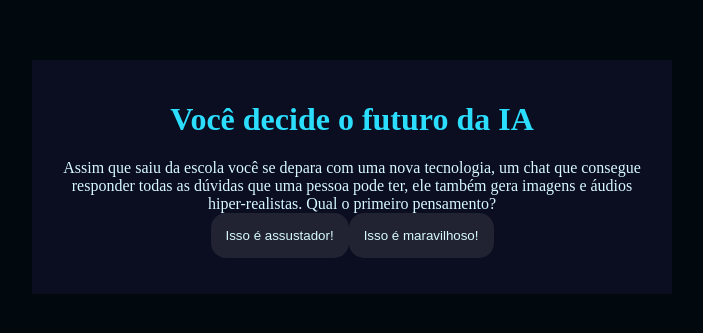
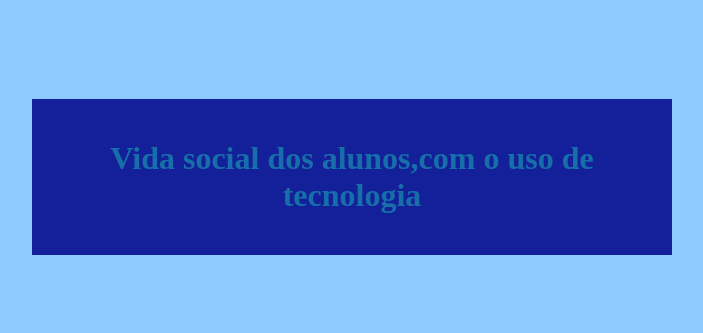
Before and after one commit to laryssacs/laryssa30.08, a plain HTML site: page index.html in a window 1280 px wide. Shown: the part 231-564 px from the top of the page, without its empty margins (288-991 px from the left). Drawn offline with Linux system fonts and the light colour scheme.

Commit message:
atualizada 06/09

```diff
--- a/index.html
+++ b/index.html
@@ -4,11 +4,11 @@
     <meta charset="UTF-8">
     <meta name="viewport" content="width=device-width, initial-scale=1.0">
     <link rel="stylesheet" href="style.css">
-    <title>Você decide o futuro da IA</title>
+    <title>Vida social dos alunos, com o uso de tecnologia</title>
 </head>
 <body>
     <div class="caixa-principal">
-        <h1>Você decide o futuro da IA</h1>
+        <h1>Vida social dos alunos,com o uso de tecnologia</h1>
         <div class="caixa-perguntas"></div>
         <div class="caixa-alternativas"></div>
         <div class="caixa-resultado">
--- a/script.js
+++ b/script.js
@@ -6,66 +6,70 @@ const textoResultado = document.querySelector(".texto-resultado");
 
 const perguntas = [
     {
-        enunciado: "Assim que saiu da escola você se depara com uma nova tecnologia, um chat que consegue responder todas as dúvidas que uma pessoa pode ter, ele também gera imagens e áudios hiper-realistas. Qual o primeiro pensamento?",
+        enunciado: "Como o uso das redes sociais influencia a maneira como os estudantes interagem com seus colegas?"
         alternativas: [
             {
-                texto: "Isso é assustador!",
+                texto: " Facilita a comunicação e o estabelecimento de amizades, permitindo interações mais frequentes e diversificada"
                 afirmacao: "No início ficou com medo do que essa tecnologia pode fazer. "
             },
             {
-                texto: "Isso é maravilhoso!",
+                texto: "Pode criar barreiras para interações presenciais, substituindo o tempo que poderia ser gasto em atividades sociais no mundo real"
+
                 afirmacao: "Quis saber como usar IA no seu dia a dia."
             }
         ]
     },
     {
-        enunciado: "Com a descoberta desta tecnologia, chamada Inteligência Artificial, uma professora de tecnologia da escola decidiu fazer uma sequência de aulas sobre esta tecnologia. No fim de uma aula ela pede que você escreva um trabalho sobre o uso de IA em sala de aula. Qual atitude você toma?",
+        enunciado: "Qual é o impacto dos aplicativos de mensagens instantâneas na dinâmica dos grupos de estudo?"
+
+
         alternativas: [
             {
-                texto: "Utiliza uma ferramenta de busca na internet que utiliza IA para que ela ajude a encontrar informações relevantes para o trabalho e explique numa linguagem que facilite o entendimento.",
+                texto: "Melhora a coordenação e o compartilhamento de informações, facilitando a colaboração e a resolução de dúvidas..",
                 afirmacao: "Conseguiu utilizar a IA para buscar informações úteis."
             },
             {
-                texto: "Escreve o trabalho com base nas conversas que teve com colegas, algumas pesquisas na internet e conhecimentos próprios sobre o tema.",
+                texto: "Pode levar a distrações e a conversas paralelas que afetam a produtividade e o foco do grupo.",
                 afirmacao: "Sentiu mais facilidade em utilizar seus próprios recursos para escrever seu trabalho."
             }
         ]
     },
     {
-        enunciado: "Após a elaboração do trabalho escrito, a professora realizou um debate entre a turma para entender como foi realizada a pesquisa e escrita. Nessa conversa também foi levantado um ponto muito importante: como a IA impacta o trabalho do futuro. Nesse debate, como você se posiciona?",
+        enunciado: "De que forma a tecnologia afeta o equilíbrio entre o tempo dedicado aos estudos e ao lazer para os estudantes?",
         alternativas: [
             {
-                texto: "Defende a ideia de que a IA pode criar novas oportunidades de emprego e melhorar habilidades humanas.",
+                texto: "Permite que os estudantes acessem recursos educacionais e de entretenimento simultaneamente, ajudando a gerenciar melhor o tempo.",
                 afirmacao: "Vem impulsionando a inovação na área de IA e luta para abrir novos caminhos profissionais com IA."
             },
             {
-                texto: "Me preocupo com as pessoas que perderão seus empregos para máquinas e defendem a importância de proteger os trabalhadores.",
+                texto: "Pode provocar procrastinação e reduzir o tempo efetivo de estudo, com maior envolvimento em atividades de lazer online."
+
                 afirmacao: "Sua preocupação com as pessoas motivou a criar um grupo de estudos entre trabalhadores para discutir meios de utilização de IA de forma ética."
             }
         ]
     },
     {
-        enunciado: "Ao final da discussão, você precisou criar uma imagem no computador que representasse o que pensa sobre IA. E agora?",
+        enunciado: "Como as plataformas de aprendizado online afetam as relações sociais entre estudantes?"
         alternativas: [
             {
-                texto: "Criar uma imagem utilizando uma plataforma de design como o Paint.",
+                texto: "Oferece oportunidades para interação com colegas de diferentes escolas e regiões, ampliando as redes sociais dos estudantes.",
                 afirmacao: "Notou também que muitas pessoas não sabem ainda utilizar as ferramentas tradicionais e decidiu compartilhar seus conhecimentos de design utilizando ferramentas de pintura digital para iniciantes."
             },
             {
-                texto: "Criar uma imagem utilizando um gerador de imagem de IA.",
+                texto: " Reduz o contato físico e a formação de laços pessoais profundos, limitando as experiências sociais diretas.",
                 afirmacao: "Acelerou o processo de criação de trabalhos utilizando geradores de imagem e agora consegue ensinar pessoas que sentem dificuldades em desenhar manualmente como utilizar também!"
             }
         ]
     },
     {
-        enunciado: "Você tem um trabalho em grupo de biologia para entregar na semana seguinte, o andamento do trabalho está um pouco atrasado e uma pessoa do seu grupo decidiu fazer com ajuda da IA. O problema é que o trabalho está totalmente igual ao do chat. O que você faz? ",
+        enunciado: "Qual é o efeito da exposição constante a conteúdo digital na saúde mental e nas relações sociais dos estudantes?",
         alternativas: [
             {
-                texto: "Escrever comandos para o chat é uma forma de contribuir com o trabalho, por isso não é um problema utilizar o texto inteiro.",
+                texto: ". Pode promover uma maior conexão com amigos e suporte emocional, contribuindo para uma rede de apoio.",
                 afirmacao: "Infelizmente passou a utilizar a IA para fazer todas suas tarefas e agora se sente dependente da IA para tudo."
             },
             {
-                texto: "O chat pode ser uma tecnologia muito avançada, mas é preciso manter a atenção pois toda máquina erra, por isso revisar o trabalho e contribuir com as perspectivas pessoais é essencial.",
+                texto: " Pode levar a sentimentos de isolamento, ansiedade e comparação social, prejudicando a saúde mental e as relações pessoais.",
                 afirmacao: "Percebeu que toda IA reproduz orientações baseadas na empresa que programou e muito do que o chat escrevia não refletia o que pensava e por isso sabe que os textos gerados pela IA devem servir como auxílio e não resultado final. "
             }
         ]
--- a/style.css
+++ b/style.css
@@ -1,9 +1,9 @@
 :root{
-    --cor-fundo: #01080E ;
-    --cor-principal: #0B0D20 ;
-    --cor-secundaria: #212333;
-    --cor-destaque: #2BDEFD;
-    --cor-texto: #D7F9FF;
+    --cor-fundo: #8fcbff ;
+    --cor-principal: #132099 ;
+    --cor-secundaria: #cbd0f8;
+    --cor-destaque: #176faa;
+    --cor-texto: #1c5fc4;
 
 }
 
```
